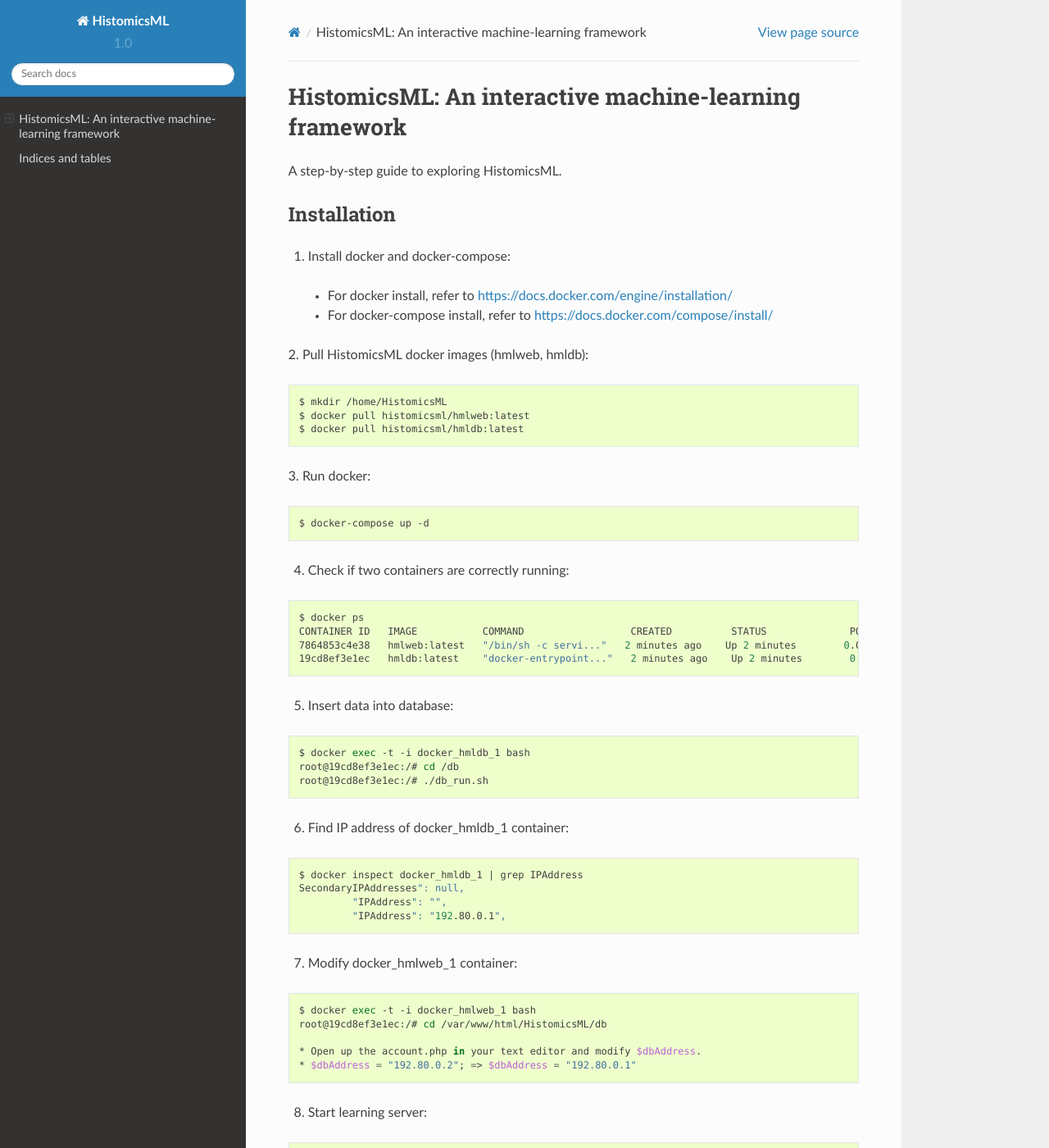
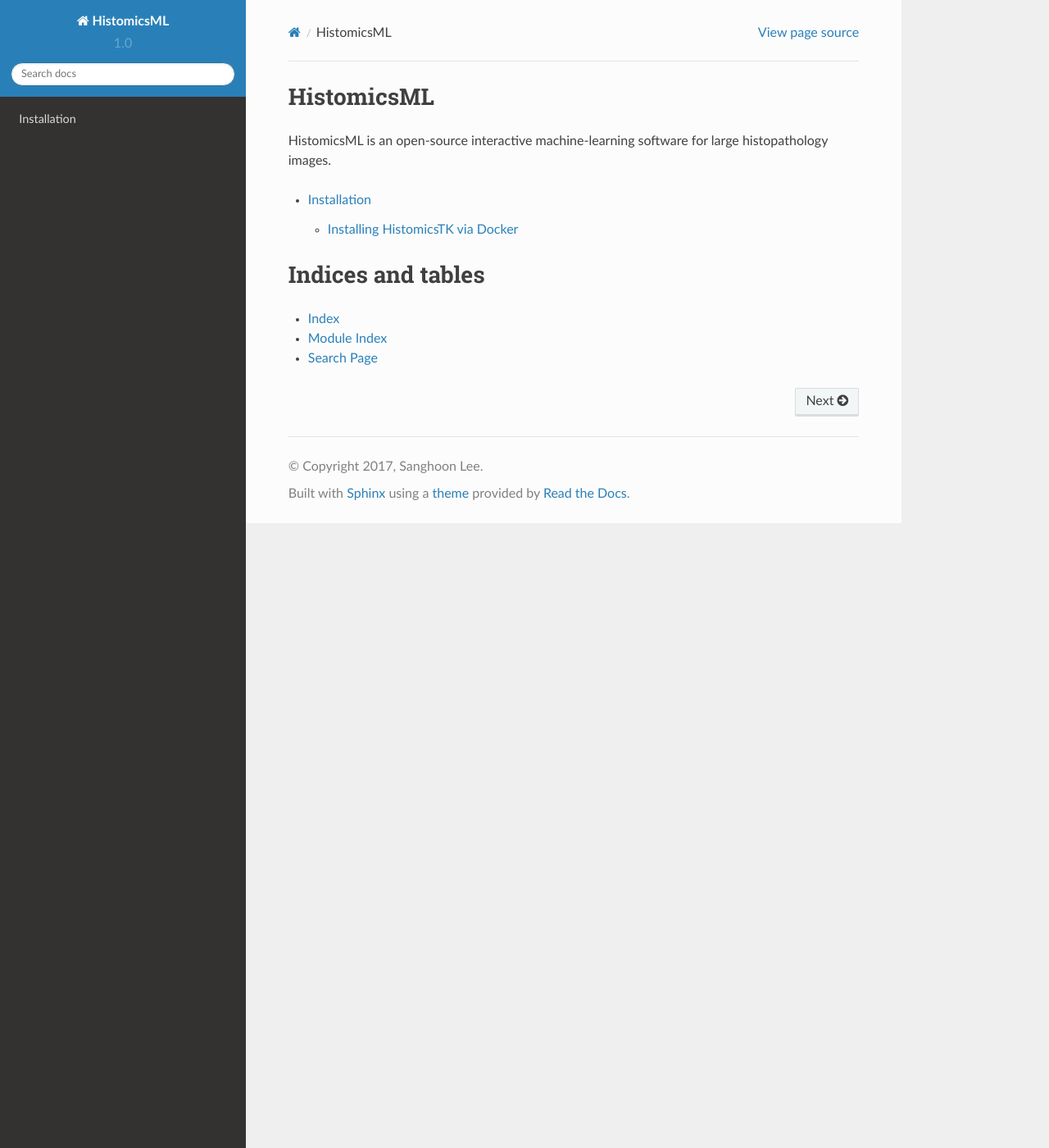
Before and after one commit to PathologyDataScience/HistomicsML, a Sphinx documentation site: the page built from docs/index.rst, in a window 1280 px wide and 1400 px high. Shown: the whole window at 82% size. Built offline with Sphinx 7.4.7 and the Read the Docs theme 2.0.0, drawn with Linux system fonts in a browser that asks for light colours; some of the changed text lies outside the part shown.

Commit message:
Updated docker installation

```diff
--- a/docs/index.rst
+++ b/docs/index.rst
@@ -1,88 +1,14 @@
-.. HistomicsML documentation master file, created by
-   sphinx-quickstart on Tue Aug 15 10:00:40 2017.
-   You can adapt this file completely to your liking, but it should at least
-   contain the root `toctree` directive.
+HistomicsML
+===========
 
-HistomicsML: An interactive machine-learning framework
-========================================================
-
-A step-by-step guide to exploring HistomicsML.
-
-Installation
-~~~~~~~~~~~~~
-
-1. Install docker and docker-compose:
-
- * For docker install, refer to https://docs.docker.com/engine/installation/
- * For docker-compose install, refer to https://docs.docker.com/compose/install/
-
-2. Pull HistomicsML docker images (hmlweb, hmldb):
-::
-
-$ mkdir /home/HistomicsML
-$ docker pull histomicsml/hmlweb:latest
-$ docker pull histomicsml/hmldb:latest
-
-3. Run docker:
-::
-
-$ docker-compose up -d
-
-4. Check if two containers are correctly running:
-
-.. code-block:: bash
-
- $ docker ps
- CONTAINER ID   IMAGE           COMMAND                  CREATED          STATUS              PORTS                                          NAMES
- 7864853c4e38   hmlweb:latest   "/bin/sh -c servi..."   2 minutes ago    Up 2 minutes        0.0.0.0:80->80/tcp, 0.0.0.0:20000->20000/tcp   docker_web_1
- 19cd8ef3e1ec   hmldb:latest    "docker-entrypoint..."   2 minutes ago    Up 2 minutes        0.0.0.0:3306->3306/tcp                         docker_db_1
-
-5. Insert data into database:
-
-.. code-block:: bash
-
- $ docker exec -t -i docker_hmldb_1 bash
- root@19cd8ef3e1ec:/# cd /db
- root@19cd8ef3e1ec:/# ./db_run.sh
-
-6. Find IP address of docker_hmldb_1 container:
-
-.. code-block:: bash
-
- $ docker inspect docker_hmldb_1 | grep IPAddress
- SecondaryIPAddresses": null,
-          "IPAddress": "",
-          "IPAddress": "192.80.0.1",
-
-7. Modify docker_hmlweb_1 container:
-
-.. code-block:: bash
-
- $ docker exec -t -i docker_hmlweb_1 bash
- root@19cd8ef3e1ec:/# cd /var/www/html/HistomicsML/db
-
- * Open up the account.php in your text editor and modify $dbAddress.
- * $dbAddress = "192.80.0.2"; => $dbAddress = "192.80.0.1"
-
-8. Start learning server:
-
-.. code-block:: bash
-
- root@19cd8ef3e1ec:/# service al_server start
-
-9. Run HistomicsML: http::/localhost/HistomicsML
-
-
-Developer installation
-~~~~~~~~~~~~~~~~~~~~~~~
-
-
-
+HistomicsML is an open-source interactive machine-learning software for
+large histopathology images.
 
 
 .. toctree::
    :maxdepth: 2
-   :caption: Contents:
+
+   installation
 
 
 
```
Also changed, not shown: docs/installation.rst (added, +94 -0 lines).
